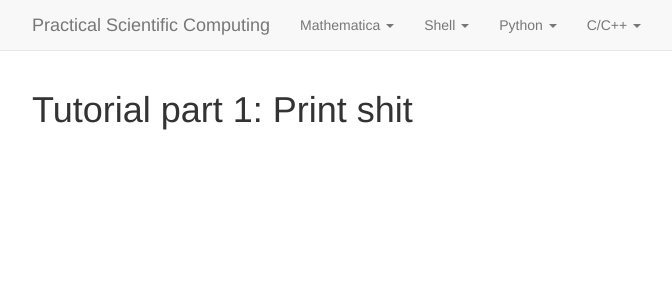
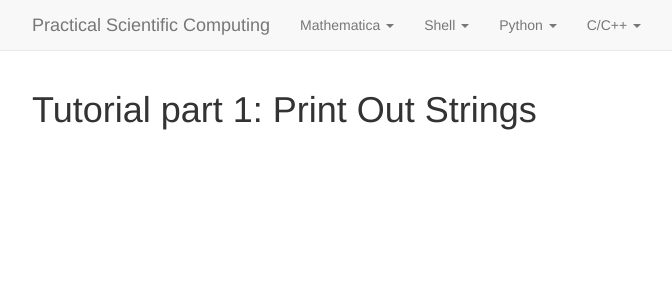
Before and after one commit to practical-scientific-computing/practical-scientific-computing.github.io, a Jekyll site: the page built from python/01-tutorial.md, in a window 1280 px wide and 900 px high. Shown: the top 300 px of the window, without its empty margins (38-710 px from the left). Built offline with Jekyll 4.4.1, drawn with Linux system fonts in a browser that asks for light colours; nearby versions of some CDN libraries; Markdown is read by kramdown in place of the engine named in the settings.

Commit message:
Modified .gitignore and python 01-tutorial

```diff
--- a/python/01-tutorial.md
+++ b/python/01-tutorial.md
@@ -1,7 +1,7 @@
 ---
-title: 00 - Introduction
+title: 01 - Printing Commands
 layout: default
 group: Python
 ---
 
-#Tutorial part 1: Print shit
+#Tutorial part 1: Print Out Strings
```
Also changed, not shown: 1 other file.
